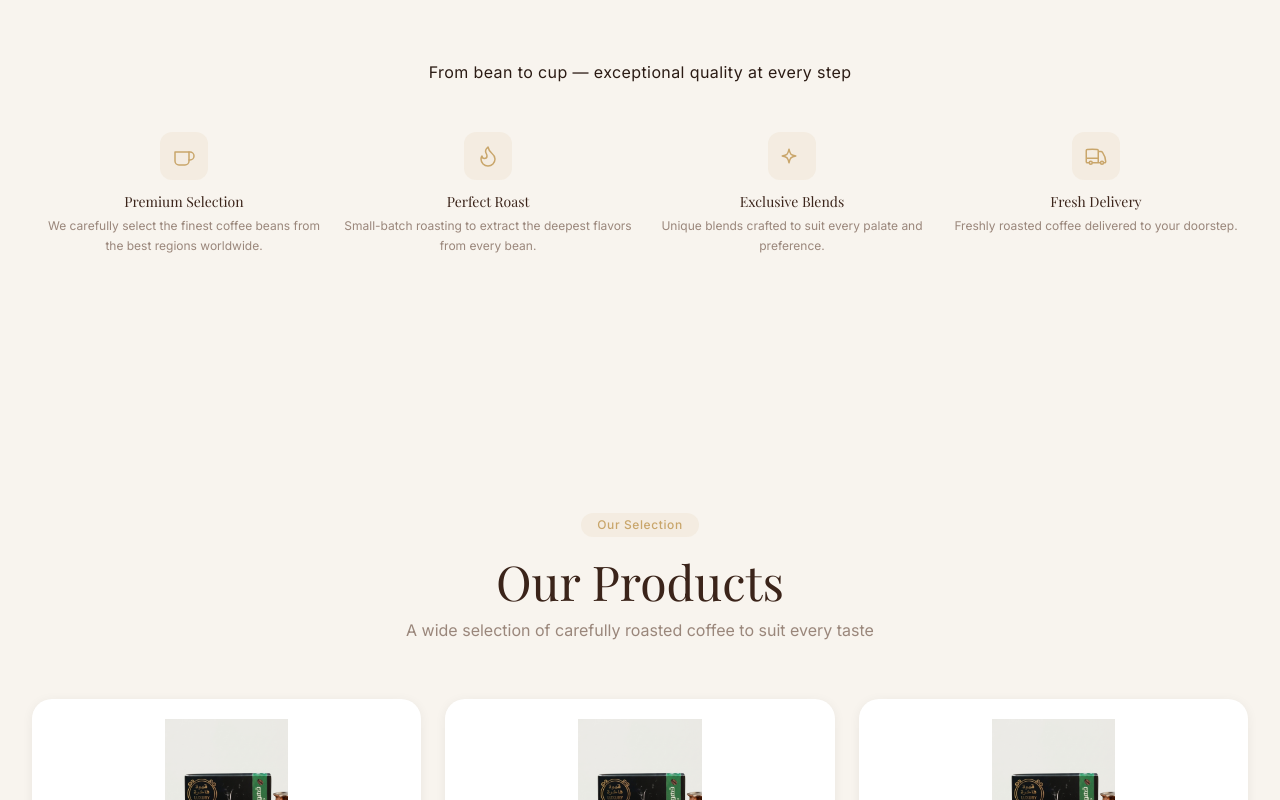
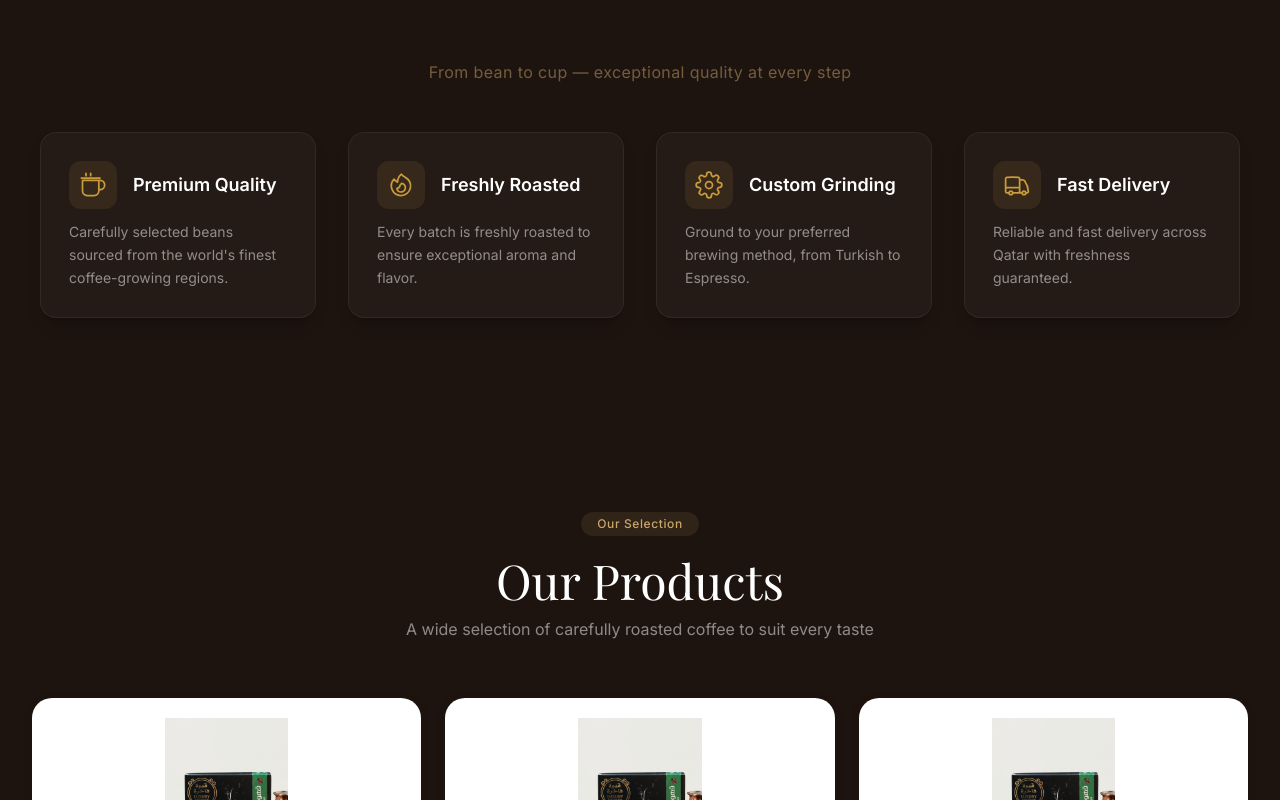
Before and after one commit to abdos10/sense-coffee, a Next.js app: page / in a window 1280 px wide. Shown: the part 820-1620 px from the top of the page. Built offline with nearby package versions, Linux system fonts and the light colour scheme.

Commit message:
Dark backgrounds for all sections + fix FeaturesSection

```diff
--- a/src/components/home/AboutSection.tsx
+++ b/src/components/home/AboutSection.tsx
@@ -46,16 +46,16 @@ export default function AboutSection() {
   ];
 
   return (
-    <section id="about" className="relative py-[100px]">
+    <section id="about" className="relative py-[100px] bg-[#261A14]">
       <div className="max-w-7xl mx-auto px-4 sm:px-6 lg:px-8">
         <div className="text-center max-w-3xl mx-auto mb-16 md:mb-20">
           <span className="inline-flex items-center gap-2 px-4 py-1.5 mb-5 text-xs font-medium text-brand-gold tracking-[0.15em] bg-brand-gold/10 rounded-full">
             OUR EXPERTISE
           </span>
-          <h2 className="font-display text-3xl md:text-4xl lg:text-5xl text-brand-dark leading-tight mb-5">
+          <h2 className="font-display text-3xl md:text-4xl lg:text-5xl text-white leading-tight mb-5">
             More Than Coffee — We Craft the Perfect Experience
           </h2>
-          <p className="text-[#6B6B6B] text-base md:text-lg leading-relaxed max-w-2xl mx-auto">
+          <p className="text-white/55 text-base md:text-lg leading-relaxed max-w-2xl mx-auto">
             From sourcing the world&apos;s finest beans to roasting, grinding, and equipping caf&eacute;s, we bring every step of the coffee journey together under one roof.
           </p>
         </div>
@@ -64,17 +64,17 @@ export default function AboutSection() {
           {cards.map((card, index) => (
             <div
               key={card.title}
-              className={`group rounded-[20px] p-8 shadow-[0_2px_12px_rgba(0,0,0,0.06)] hover:shadow-[0_12px_32px_rgba(0,0,0,0.10)] hover:-translate-y-1.5 transition-all duration-300 ease-out animate-fade-in-up ${
-                index % 2 === 0 ? "bg-white" : "bg-[#F8F4EE]"
+              className={`group rounded-[20px] p-8 shadow-[0_2px_12px_rgba(0,0,0,0.2)] hover:shadow-[0_12px_32px_rgba(0,0,0,0.35)] hover:-translate-y-1.5 transition-all duration-300 ease-out animate-fade-in-up ${
+                index % 2 === 0 ? "bg-white/5" : "bg-white/[0.08]"
               }`}
             >
               <div className="text-brand-gold mb-6 inline-flex items-center justify-center w-14 h-14 rounded-2xl bg-brand-gold/10">
                 {card.icon}
               </div>
-              <h3 className="font-display text-xl text-brand-dark mb-3">
+              <h3 className="font-display text-xl text-white mb-3">
                 {card.title}
               </h3>
-              <p className="text-[#6B6B6B] text-sm leading-relaxed">
+              <p className="text-white/55 text-sm leading-relaxed">
                 {card.desc}
               </p>
             </div>
--- a/src/components/home/ContactSection.tsx
+++ b/src/components/home/ContactSection.tsx
@@ -4,16 +4,16 @@ import ContactForm from "@/components/contact/ContactForm";
 
 export default function ContactSection() {
   return (
-    <section id="contact" className="relative py-20 md:py-28">
+    <section id="contact" className="relative py-20 md:py-28 bg-[#1E140F]">
       <div className="max-w-7xl mx-auto px-4 sm:px-6 lg:px-8">
         <div className="text-center mb-14">
           <span className="inline-flex items-center gap-2 px-4 py-1 mb-5 text-xs font-medium text-brand-gold tracking-wider bg-brand-gold/10 rounded-full">
             Get In Touch
           </span>
-          <h2 className="font-display text-3xl md:text-4xl lg:text-5xl text-brand-dark">
+          <h2 className="font-display text-3xl md:text-4xl lg:text-5xl text-white">
             Contact Us
           </h2>
-          <p className="text-brand-coffee/60 max-w-2xl mx-auto leading-relaxed mt-3">
+          <p className="text-white/50 max-w-2xl mx-auto leading-relaxed mt-3">
             Our team is ready to answer your inquiries and fulfill your orders.
           </p>
         </div>
--- a/src/components/home/FeaturesSection.tsx
+++ b/src/components/home/FeaturesSection.tsx
@@ -42,45 +42,29 @@ export default function FeaturesSection() {
   ];
 
   return (
-    <section className="relative py-16 md:py-20 bg-gold/10">
+    <section className="relative py-16 md:py-20 bg-[#1E140F]">
       <div className="max-w-7xl mx-auto px-4 sm:px-6 lg:px-10">
-        <p className="text-center  text-gold/50 text-sm md:text-base tracking-wide mb-10 md:mb-12">
+        <p className="text-center text-brand-gold/50 text-sm md:text-base tracking-wide mb-10 md:mb-12">
           From bean to cup — exceptional quality at every step
         </p>
 
-        <div className="grid grid-cols-2 md:grid-cols-4 gap-4 mb-16">
-          {[
-            { icon: "coffee", title: "Premium Selection", desc: "We carefully select the finest coffee beans from the best regions worldwide." },
-            { icon: "roast", title: "Perfect Roast", desc: "Small-batch roasting to extract the deepest flavors from every bean." },
-            { icon: "blend", title: "Exclusive Blends", desc: "Unique blends crafted to suit every palate and preference." },
-            { icon: "delivery", title: "Fresh Delivery", desc: "Freshly roasted coffee delivered to your doorstep." },
-          ].map((item) => (
-            <div key={item.title} className="text-center">
-              <span className="inline-flex items-center justify-center w-12 h-12 rounded-xl bg-brand-gold/10 text-brand-gold mb-3">
-                {item.icon === "coffee" && (
-                  <svg className="w-6 h-6" fill="none" viewBox="0 0 24 24" stroke="currentColor" strokeWidth="1.5">
-                    <path strokeLinecap="round" strokeLinejoin="round" d="M17 8h1a4 4 0 1 1 0 8h-1" />
-                    <path strokeLinecap="round" strokeLinejoin="round" d="M3 8h14v9a4 4 0 0 1-4 4H7a4 4 0 0 1-4-4Z" />
-                  </svg>
-                )}
-                {item.icon === "roast" && (
-                  <svg className="w-6 h-6" fill="none" viewBox="0 0 24 24" stroke="currentColor" strokeWidth="1.5">
-                    <path strokeLinecap="round" strokeLinejoin="round" d="M8.5 14.5A2.5 2.5 0 0 0 11 12c0-1.38-.5-2-1-3-1.072-2.143-.224-4.054 2-6 .5 2.5 2 4.9 4 6.5 2 1.6 3 3.5 3 5.5a7 7 0 1 1-14 0c0-1.153.433-2.294 1-3a2.5 2.5 0 0 0 2.5 2.5Z" />
-                  </svg>
-                )}
-                {item.icon === "blend" && (
-                  <svg className="w-6 h-6" fill="none" viewBox="0 0 24 24" stroke="currentColor" strokeWidth="1.5">
-                    <path strokeLinecap="round" strokeLinejoin="round" d="M9.813 15.904 9 18.75l-.813-2.846a4.5 4.5 0 0 0-3.09-3.09L2.25 12l2.846-.813a4.5 4.5 0 0 0 3.09-3.09L9 5.25l.813 2.846a4.5 4.5 0 0 0 3.09 3.09L15.75 12l-2.846.813a4.5 4.5 0 0 0-3.09 3.09Z" />
-                  </svg>
-                )}
-                {item.icon === "delivery" && (
-                  <svg className="w-6 h-6" fill="none" viewBox="0 0 24 24" stroke="currentColor" strokeWidth="1.5">
-                    <path strokeLinecap="round" strokeLinejoin="round" d="M8.25 18.75a1.5 1.5 0 0 1-3 0m3 0a1.5 1.5 0 0 0-3 0m3 0h6m-9 0H3.375a1.125 1.125 0 0 1-1.125-1.125V14.25m17.25 4.5a1.5 1.5 0 0 1-3 0m3 0a1.5 1.5 0 0 0-3 0m3 0h1.125c.621 0 1.129-.504 1.09-1.124a17.902 17.902 0 0 0-3.213-9.193 2.056 2.056 0 0 0-1.58-.86H14.25M16.5 18.75h-2.25m0-11.177v-.958c0-.568-.422-1.048-.987-1.106a48.554 48.554 0 0 0-10.026 0 1.106 1.106 0 0 0-.987 1.106v7.635m12-6.677v6.677m0 4.5v-4.5m0 0h-12" />
-                  </svg>
-                )}
-              </span>
-              <h4 className="font-display text-sm text-brand-dark mb-1">{item.title}</h4>
-              <p className="text-brand-coffee/60 text-xs leading-relaxed">{item.desc}</p>
+        <div className="grid grid-cols-1 sm:grid-cols-2 lg:grid-cols-4 gap-4 md:gap-6 lg:gap-8">
+          {features.map((feature) => (
+            <div
+              key={feature.title}
+              className="group relative rounded-2xl p-6 md:p-7 bg-white/[0.03] border border-white/[0.06] backdrop-blur-sm shadow-lg shadow-black/20 hover:bg-white/[0.06] hover:border-[#C89B3C]/30 hover:shadow-[#C89B3C]/5 transition-all duration-500 ease-out"
+            >
+              <div className="flex items-center gap-4 mb-3">
+                <div className="text-[#C89B3C] shrink-0 inline-flex items-center justify-center w-12 h-12 rounded-xl bg-[#C89B3C]/10 group-hover:bg-[#C89B3C]/20 transition-colors duration-500">
+                  {feature.icon}
+                </div>
+                <h3 className="text-white font-semibold text-base md:text-lg group-hover:text-[#C89B3C] transition-colors duration-500">
+                  {feature.title}
+                </h3>
+              </div>
+              <p className="text-white/50 text-sm leading-relaxed">
+                {feature.desc}
+              </p>
             </div>
           ))}
         </div>
--- a/src/components/home/ProductsSection.tsx
+++ b/src/components/home/ProductsSection.tsx
@@ -23,16 +23,16 @@ export default function ProductsSection() {
   const rest = placeholderProducts.slice(6);
 
   return (
-    <section id="products" className="relative py-20 md:py-28">
+    <section id="products" className="relative py-20 md:py-28 bg-[#1E140F]">
       <div className="max-w-7xl mx-auto px-4 sm:px-6 lg:px-8">
         <div className="text-center mb-14">
           <span className="inline-flex items-center gap-2 px-4 py-1 mb-5 text-xs font-medium text-brand-gold tracking-wider bg-brand-gold/10 rounded-full">
             Our Selection
           </span>
-          <h2 className="font-display text-3xl md:text-4xl lg:text-5xl text-brand-dark">
+          <h2 className="font-display text-3xl md:text-4xl lg:text-5xl text-white">
             Our Products
           </h2>
-          <p className="text-brand-coffee/60 max-w-2xl mx-auto leading-relaxed mt-3">
+          <p className="text-white/50 max-w-2xl mx-auto leading-relaxed mt-3">
             A wide selection of carefully roasted coffee to suit every taste
           </p>
         </div>
```
